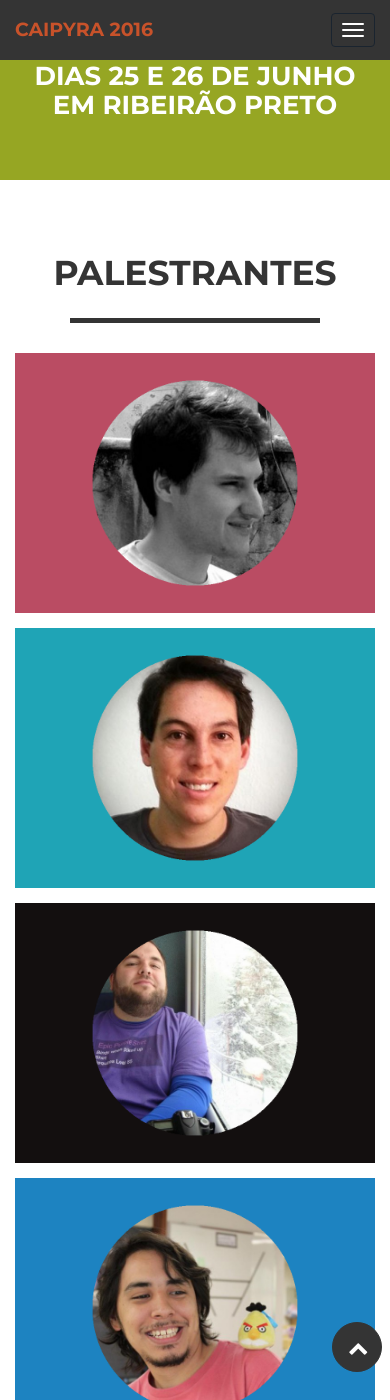
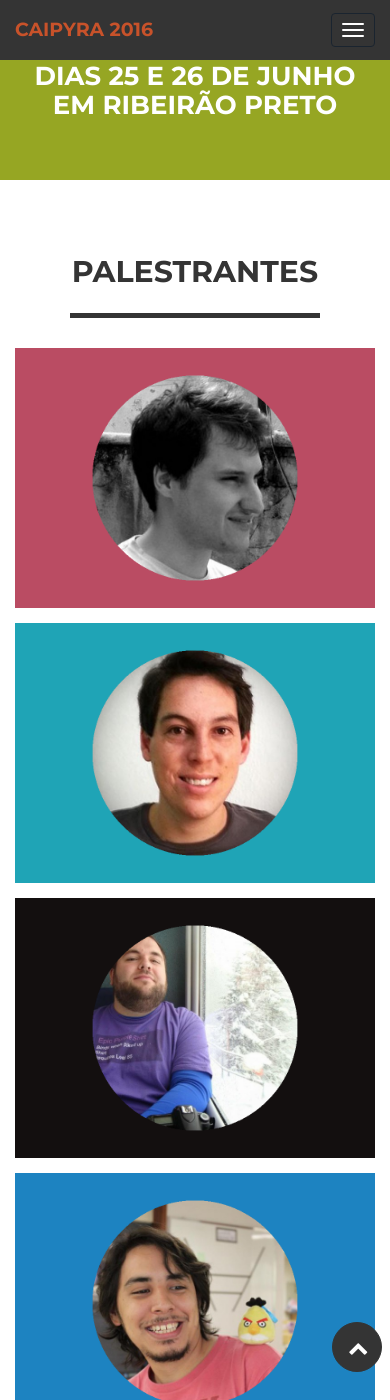
Before and after one commit to grupyrp/caipyra-2016, a Jekyll site: the page built from index.html, in a window 390 px wide and 1400 px high, scrolled down 435 px. Built offline with Jekyll 4.4.1, drawn with Linux system fonts in a browser that asks for light colours.

Commit message:
Changed h2 font size for xm screens

```diff
--- a/_includes/css/main.css
+++ b/_includes/css/main.css
@@ -204,7 +204,7 @@ section.success {
     }
 
     section h2 {
-        font-size: 2.3em;
+        font-size: 2.0em;
     }
 
     .portfolio-modal .modal-content .modal-body h2 {
```
